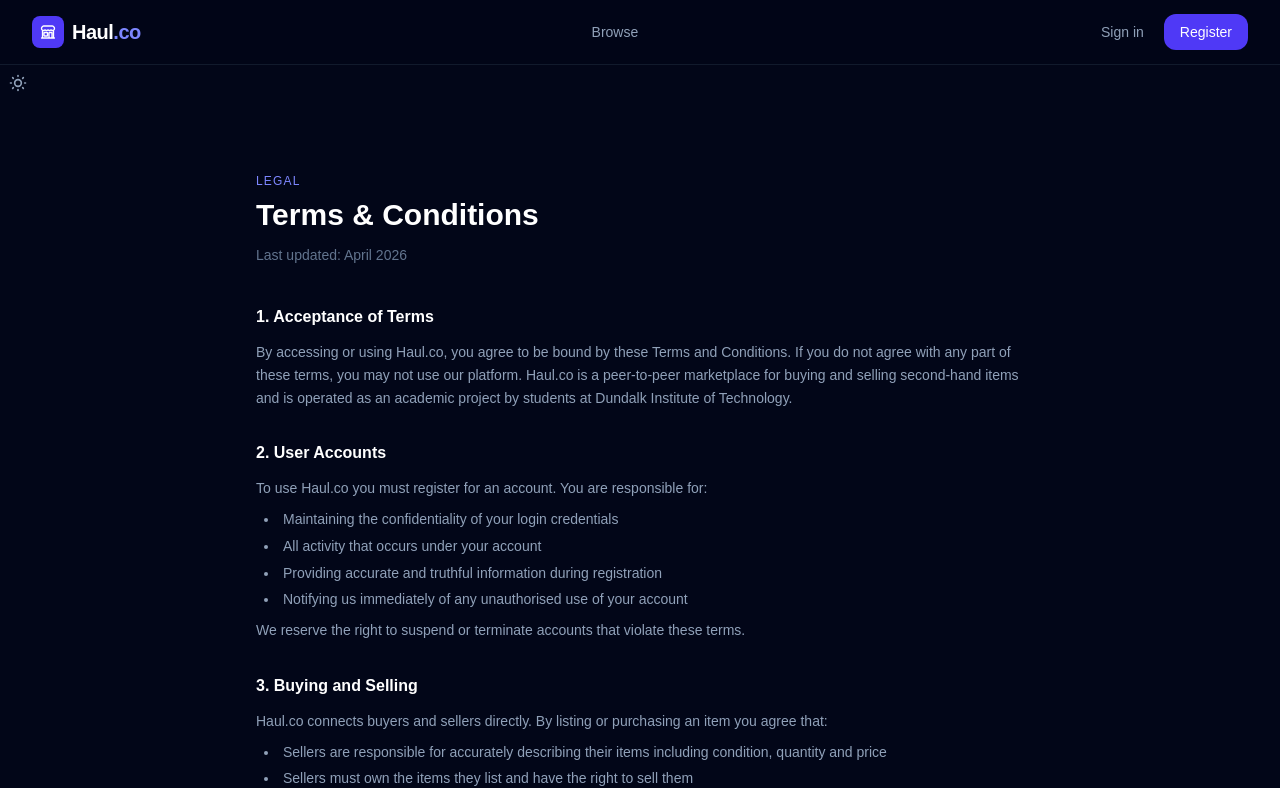
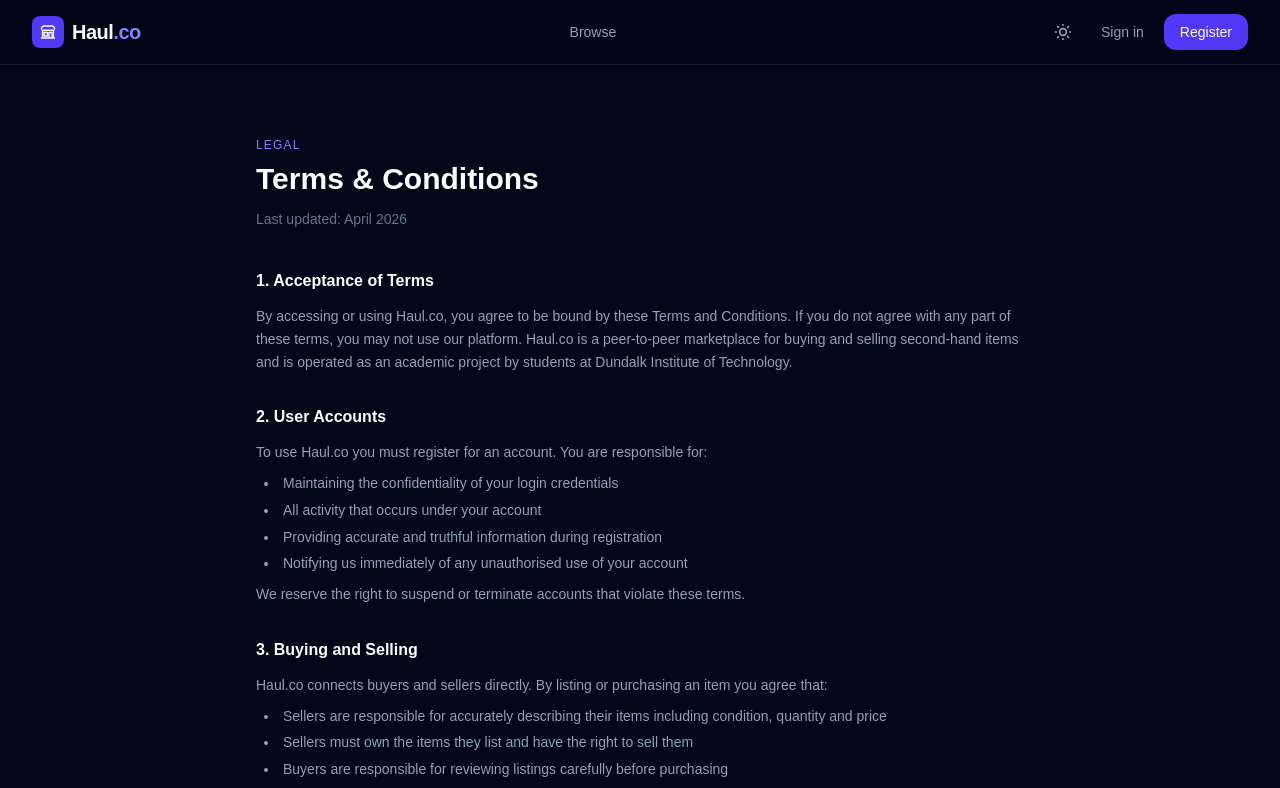
Before and after one commit to banjomaryam17/eventhub, a Next.js app: page /terms in a window 1280 px wide. Shown: the top 788 px of the page. Built offline with nearby package versions, Linux system fonts and the light colour scheme; no server answers.

Commit message:
Last fix

```diff
--- a/components/Navbar.tsx
+++ b/components/Navbar.tsx
@@ -4,7 +4,7 @@
 import { useRouter } from "next/navigation";
 import { useEffect, useState } from "react";
 import ConfirmModal from "./ConfirmModal";
-
+import ThemeToggle from "@/components/ThemeToggle";
 
 interface SessionUser {
   userId: number;
@@ -101,6 +101,7 @@
 
             {/* Right side */}
             <div className="flex items-center gap-2">
+                   <ThemeToggle />
               {!loading && (
                 <>
 
--- a/components/PageLayout.tsx
+++ b/components/PageLayout.tsx
@@ -2,7 +2,6 @@
 
 import Navbar from "@/components/Navbar";
 import Link from "next/link";
-import ThemeToggle from "@/components/ThemeToggle";
 
 interface PageLayoutProps {
   children: React.ReactNode;
@@ -24,7 +23,6 @@
   return (
     <div className="min-h-screen bg-slate-950 text-white flex flex-col">
       <Navbar />
-      <ThemeToggle />
 
       <main className="flex-1">
         {title && (
```
